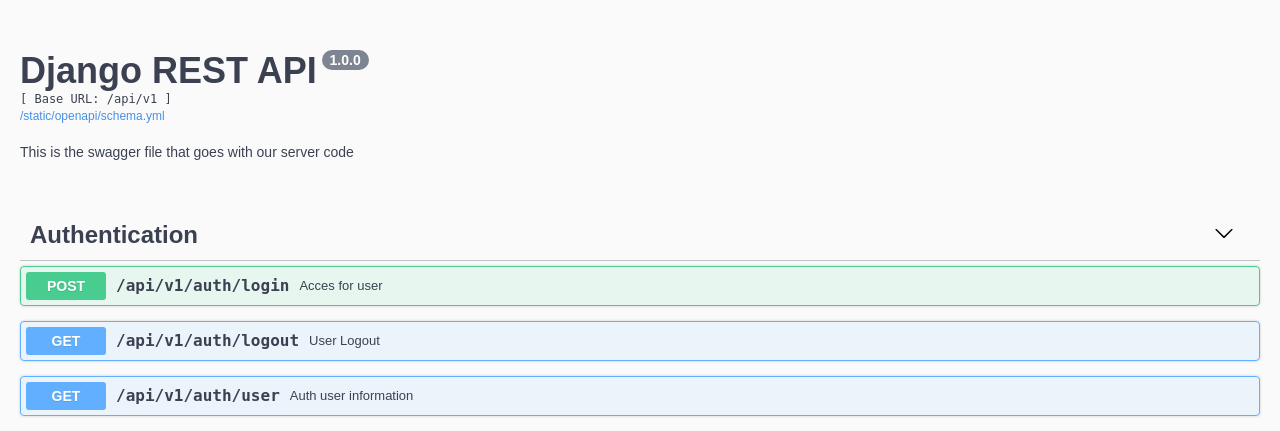
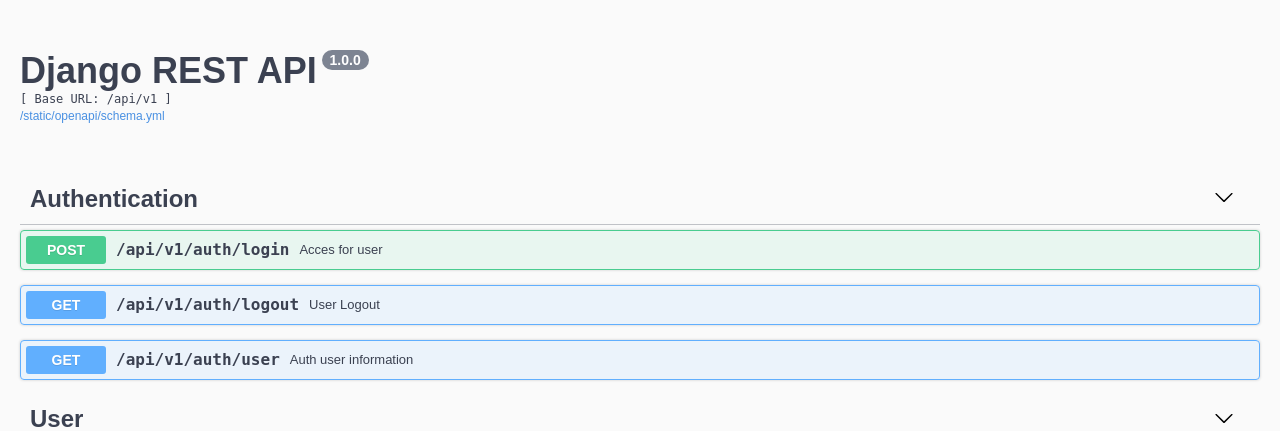
Before and after one commit to saikrupa82/django-rest-api, a Django app: page / in a window 1280 px wide. Shown: the part 60-491 px from the top of the page. Run offline with Django 3.2, Linux system fonts and the light colour scheme; parts of the project's set-up code (start-up, migrations or seed data) failed here and were passed over.

Commit message:
Update api description and stop showing api docs model

```diff
--- a/static/openapi/schema.yml
+++ b/static/openapi/schema.yml
@@ -1,6 +1,5 @@
 swagger: "2.0"
 info:
-  description: This is the swagger file that goes with our server code
   version: "1.0.0"
   title: Django REST API
 consumes:
--- a/templates/index.html
+++ b/templates/index.html
@@ -45,10 +45,11 @@
                 SwaggerUIStandalonePreset
             ],
             plugins: [
-                SwaggerUIBundle.plugins.DownloadUrl
+                SwaggerUIBundle.plugins.DownloadUrl,
             ],
             layout: "StandaloneLayout",
-            defaultModelsExpandDepth: -1
+            defaultModelsExpandDepth: -1,
+            DisableTryItOutPlugin: false
         });
         // End Swagger UI call region
 
```
